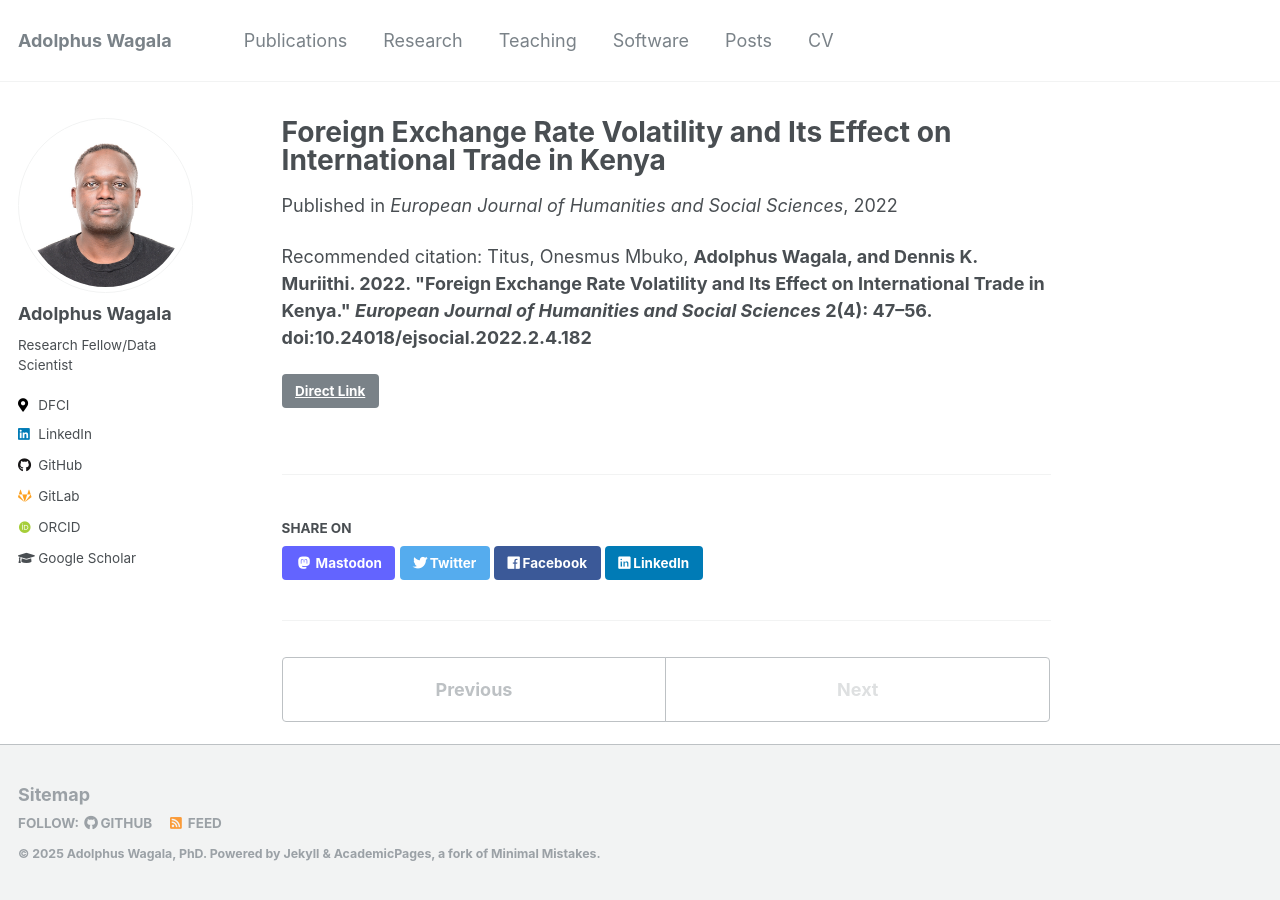
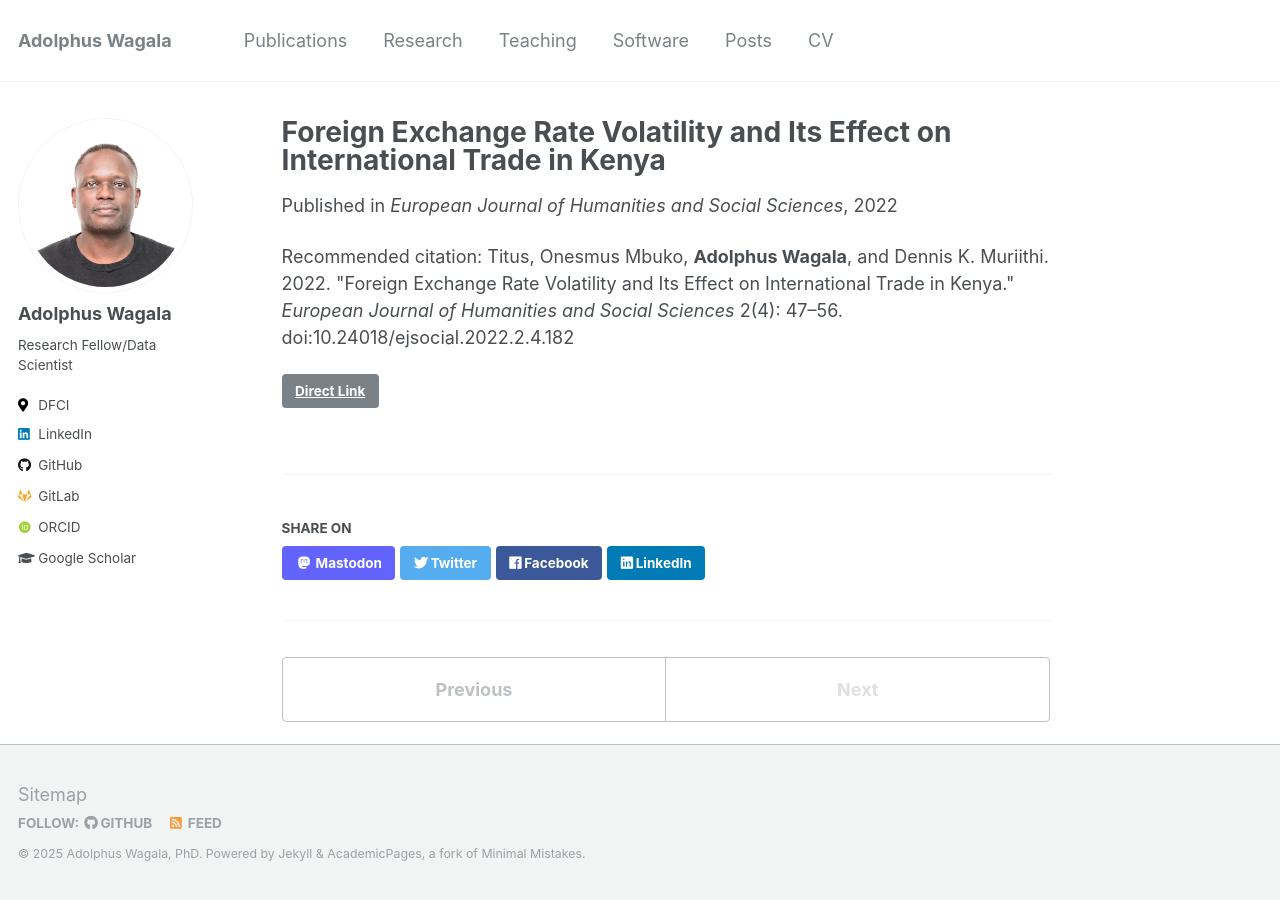
Before and after one commit to wagala/wagala.github.io, a Jekyll site: the page built from _publications/2022-forex-volatility-international-trade-kenya.md, in a window 1280 px wide. Built offline with Jekyll 4.4.1, drawn with Linux system fonts in a browser that asks for light colours; some web fonts are replaced.

```diff
--- a/_publications/2022-forex-volatility-international-trade-kenya.md
+++ b/_publications/2022-forex-volatility-international-trade-kenya.md
@@ -5,5 +5,5 @@ permalink: /publication/2022-forex-volatility-international-trade-kenya
 date: 2022-08-20
 venue: 'European Journal of Humanities and Social Sciences'
 link: 'https://eu-opensci.org/index.php/ejsocial/article/view/18182'
-citation: "Titus, Onesmus Mbuko,  <b>Adolphus Wagala<b>, and Dennis K. Muriithi. 2022. &quot;Foreign Exchange Rate Volatility and Its Effect on International Trade in Kenya.&quot; <i>European Journal of Humanities and Social Sciences</i> 2(4): 47–56. doi:10.24018/ejsocial.2022.2.4.182"
+citation: "Titus, Onesmus Mbuko, <b>Adolphus Wagala</b>, and Dennis K. Muriithi. 2022. &quot;Foreign Exchange Rate Volatility and Its Effect on International Trade in Kenya.&quot; <i>European Journal of Humanities and Social Sciences</i> 2(4): 47–56. doi:10.24018/ejsocial.2022.2.4.182"
 ---
```
